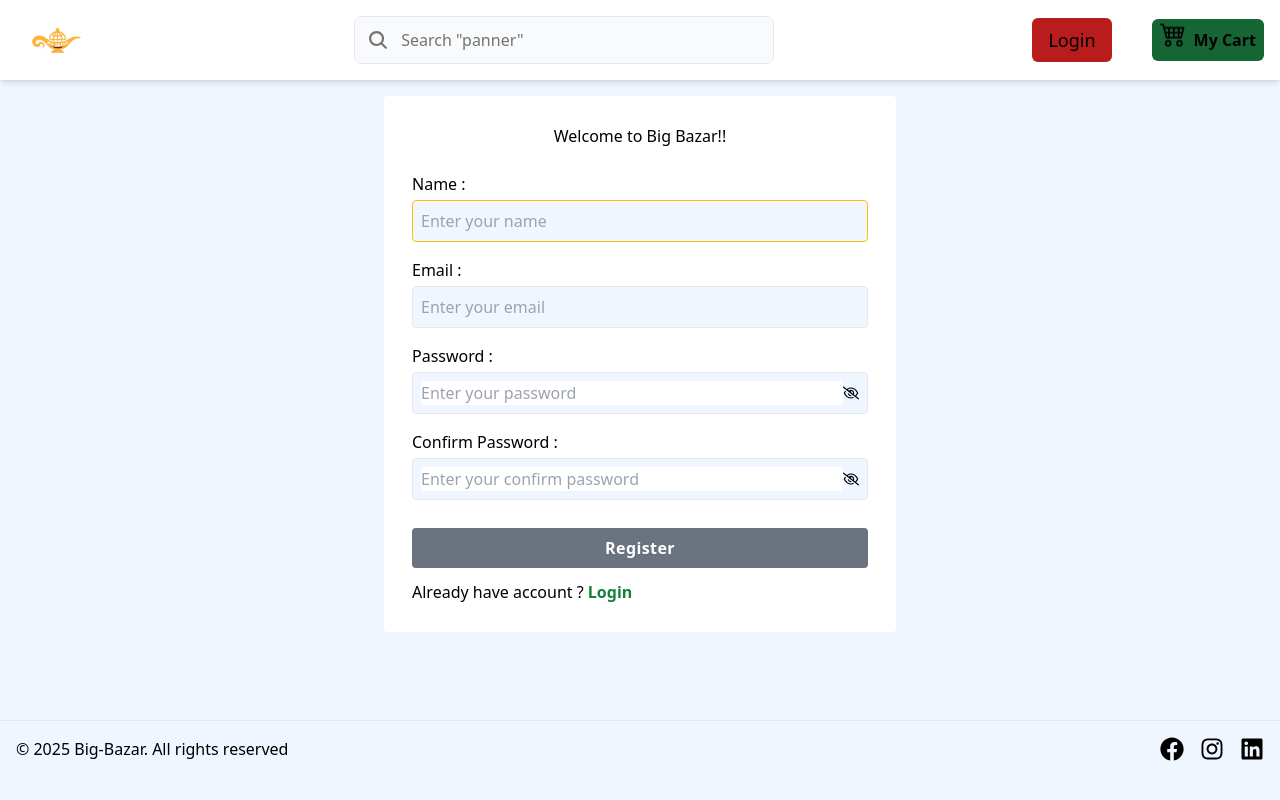
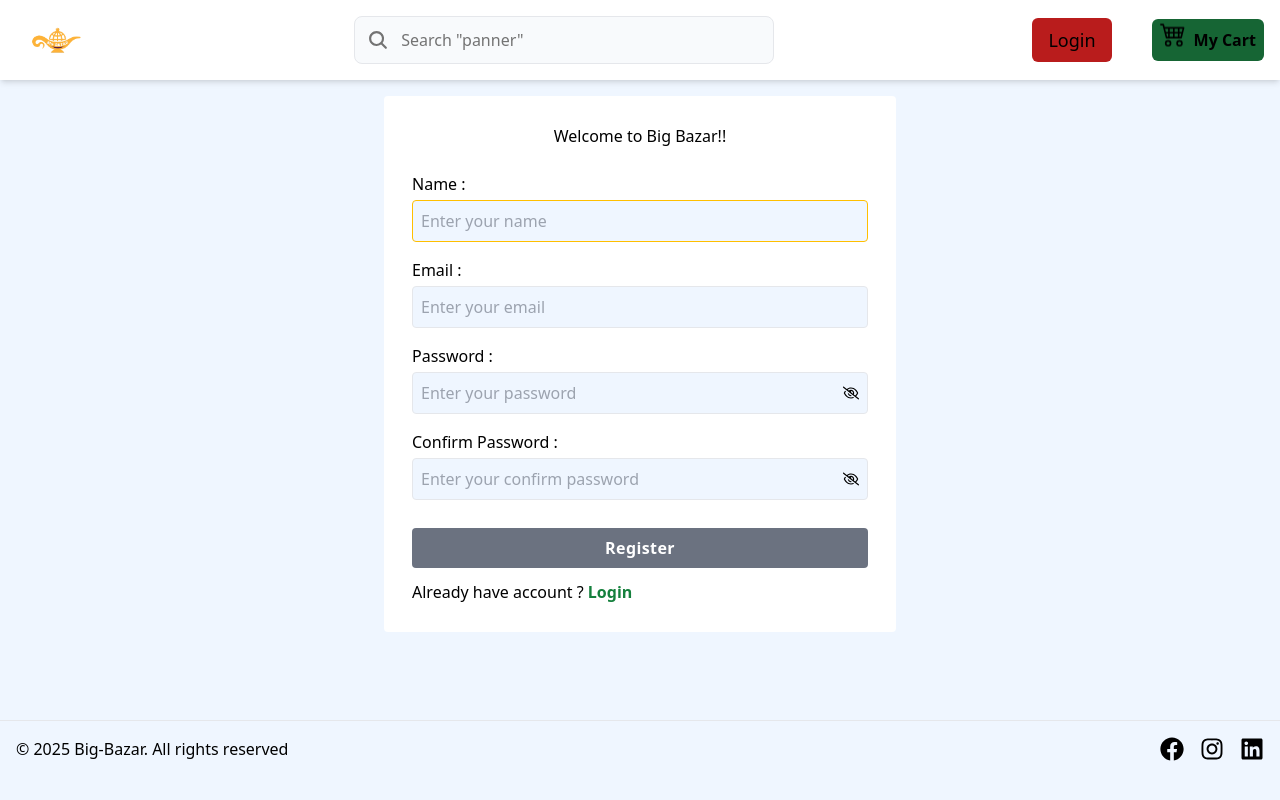
Before and after one commit to shahriar2880/big-bazar, a React (Vite) app in the folder client/: page /register in a window 1280 px wide. Built offline with nearby package versions, Linux system fonts and the light colour scheme.

Commit message:
set bg in input field

```diff
--- a/client/src/pages/Register.jsx
+++ b/client/src/pages/Register.jsx
@@ -67,11 +67,11 @@
           </div>
           <div className="grid gap-1">
             <label htmlFor="password">Password :</label>
-            <div className="bg-blue-50 p-2 border rounded outline-none flex items-center focus-within:border-primary-200">
+            <div className="bg-blue-50 p-2 border rounded outline-none flex items-center focus:border-primary-200">
               <input
                 type={showPassword ? "text" : "password"}
                 id="password"
-                className="w-full outline-none"
+                className="w-full outline-none bg-blue-50"
                 name="password"
                 value={data.password}
                 onChange={handleChange}
@@ -91,7 +91,7 @@
               <input
                 type={showConfirmPassword ? "text" : "password"}
                 id="confirmPassword"
-                className="w-full outline-none"
+                className="w-full outline-none bg-blue-50"
                 name="confirmPassword"
                 value={data.confirmPassword}
                 onChange={handleChange}
```
